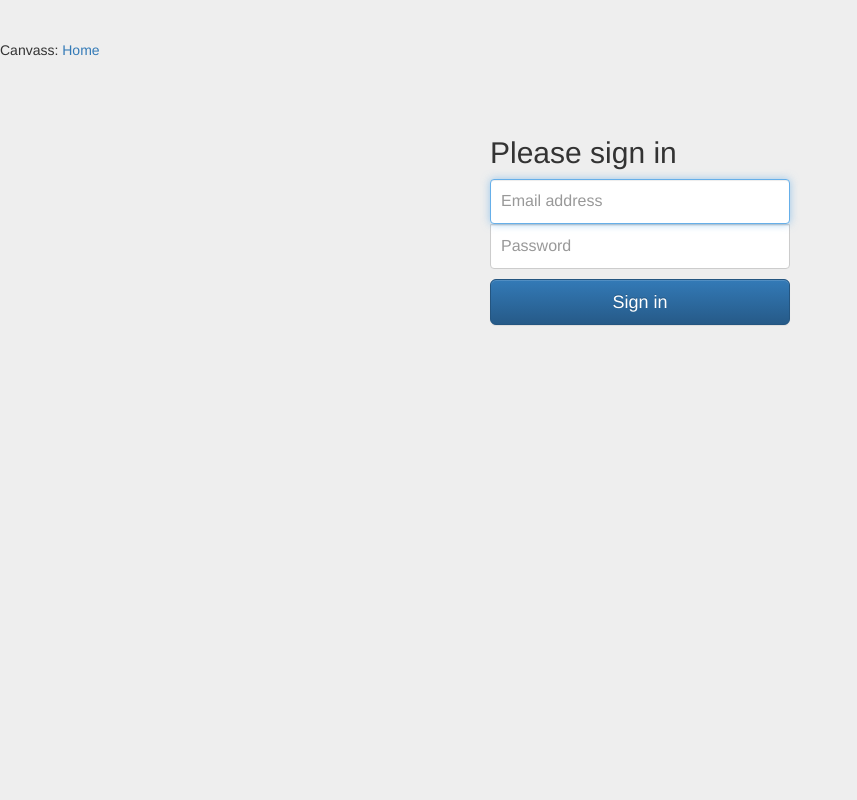
After one commit to chrishaid/canvass, a Flask app: page /login in a window 1280 px wide. The commit adds this page. Shown: the whole page, without its empty margins (0-857 px from the left). Run offline with Flask 2, Linux system fonts and the light colour scheme; parts of the project's set-up code (start-up, migrations or seed data) failed here and were passed over; some libraries are stand-ins or nearby versions.

Commit message:
added login protectoin

```diff
--- a/web/app.py
+++ b/web/app.py
@@ -3,10 +3,12 @@ import csv
 import datetime
 from peewee import *
 from flask import Flask
-from flask import render_template
-from flask.ext.admin import Admin
+from flask import render_template, flash, redirect, url_for, session, request
+from flask.ext.admin import Admin, BaseView
 from flask.ext.admin.contrib.peewee import ModelView
 from playhouse.csv_utils import load_csv
+from flask.ext.login import LoginManager, login_user , logout_user , current_user , login_required
+from flask_wtf import Form
 
 app = Flask(__name__)
 app.config['SECRET_KEY'] = '123456790'
@@ -57,7 +59,11 @@ class Contact(BaseModel):
 	type = CharField()
 	cohort = CharField()
 	community_area = CharField()
-	rz = CharField()
+	recruiting_zone = CharField()
+
+	def __unicode__(self):
+		return  '%s, %s: %s' % (self.last_name, self.first_name, self.address)
+
 
 class User(BaseModel):
 	"""User table and class"""
@@ -68,6 +74,35 @@ class User(BaseModel):
 	active = BooleanField(default = True)
 	admin = BooleanField(default = False)
 
+	class Meta:
+		order_by = ('username',)
+
+	def __unicode__(self):
+		return self.username
+
+	def is_active(self):
+		"""True, as all users are active."""
+		return True
+
+	def get_id(self):
+		"""Return the email address to satisfy Flask-Login's requirements."""
+		return unicode(self.userid)
+
+	def is_authenticated(self):
+		"""Return True if the user is authenticated."""
+		return True
+
+	def is_active(self):
+		"""Return True if the user is authenticated."""
+		return self.active
+
+	def is_anonymous(self):
+		"""False, as anonymous users aren't supported."""
+		return False
+
+	def is_admin(self):
+		return self.admin
+
 class Comment(BaseModel):
 	"""Comment for contacts from users"""
 	user = ForeignKeyField(User, related_name='comments')
@@ -75,11 +110,34 @@ class Comment(BaseModel):
 	comment = CharField()
 	timestamp = DateTimeField(default = datetime.datetime.now)
 
+	class Meta:
+		order_by = ('timestamp', 'user',)
+
+class RecruitingZone(BaseModel):
+	"""Recruiting Zone list"""
+	id = PrimaryKeyField(unique = True)
+	recruiting_zone = CharField(unique = True)
+
+	def __unicode__(self):
+		return self.recruiting_zone
+
+class UserRZ(BaseModel):
+	id = PrimaryKeyField(unique = True)
+	recruiting_zone = ForeignKeyField(RecruitingZone)
+	user = ForeignKeyField(User)
+
+	class Meta:
+		def __unicode__(self):
+			return self.recruiting_zone
+
+
+
+
 
 def create_tables():
 	"""Create tables in postgresql db from model and import contact adresses"""
 	db.connect()
-	db.create_tables([Contact, User, Comment])
+	db.create_tables([Contact, User, Comment, RecruitingZone, UserRZ])
 
 	# populate contact table
 	csv_path = './static/combined_addresses.csv'
@@ -93,16 +151,22 @@ def create_tables():
 					active = True,
 					admin = True)
 
-#############
-# Load Data #
-#############
+	# get dis(ticnt recruiting_zones from Contact and insurt into RecruitngZone table
+	rz_qry = (RecruitingZone
+		.insert_from(
+			fields=[RecruitingZone.recruiting_zone],
+			query = Contact.select(Contact.recruiting_zone).distinct().order_by(Contact.recruiting_zone))
+		.execute())
 
 all_contacts = Contact.select()
+
+# Need to add my_contacts for logged in user
 
 ############
 # App     ##
 ############
 @app.route("/")
+@login_required
 def index():
     return render_template('index.html',
            object_list=all_contacts
@@ -112,19 +176,92 @@ def index():
 ############
 # Admin   ##
 ############
-#def UserAdmin(ModelView):
-#	inline_models = (User,)
+
+class MyModelView(ModelView):
+	"""Extends ModelView to use Flask-Login"""
+	def is_accessible(self):
+		if not current_user.is_active() or not current_user.is_authenticated():
+			return False
+
+		if current_user.is_admin():
+			return True
+
+		return False
+
+	def _handle_view(self, name, **kwargs):
+		""" Overide built-in _handl_view to redirect users when view not accessible"""
+		if not self.is_accessible():
+			if current_user.is_authenticated():
+			# permission denied
+				abort(403)
+			else:
+				# login
+				return redirect(url_for('login', next=request.url))
+
+
+
+#def CommentsAdmin(ModelView):
+#	inline_models = (Contact)
+
 
 admin = Admin(app)
-admin.add_view(ModelView(User))
-admin.add_view(ModelView(Contact))
+admin.add_view(MyModelView(User))
+admin.add_view(MyModelView(RecruitingZone))
+admin.add_view(MyModelView(UserRZ))
+admin.add_view(MyModelView(Contact))
+admin.add_view(MyModelView(Comment))
 
 
-#@app.route('/<number>/')
-#def detail(number):
-#    return render_template('detail.html',
-#        object=csv_dict[number],
-#    )
+############
+# Login   ##
+############
+
+
+
+
+login_manager = LoginManager()
+login_manager.init_app(app)
+login_manager.login_view = 'login'
+
+@login_manager.user_loader
+def load_user(userid):
+    return User.get(userid=userid)
+
+@app.route('/login',methods=['GET','POST'])
+def login():
+    if request.method == 'GET':
+        return render_template('login.html')
+    username = request.form['username']
+    password = request.form['password']
+    registered_user = None
+    try:
+    	registered_user = User.get(User.username == username, User.password == password)
+    except:
+    	registered_user = None
+
+    if registered_user is None:
+        flash('Username or Password is invalid' , 'error')
+        return redirect(url_for('login'))
+
+    else:
+    	login_user(registered_user)
+
+    	flash('Logged in successfully')
+
+    	return redirect(request.args.get("next") or url_for('index'))
+
+
+
+
+
+
+
+@app.route("/logout")
+@login_required
+def logout():
+    logout_user()
+    return redirect('login')
+
 
 if __name__ == '__main__':
 	try:
--- a/web/requirements.txt
+++ b/web/requirements.txt
@@ -13,3 +13,5 @@ six
 psycopg2
 flask-admin
 flask-login
+flask_wtf
+WTForms
--- /dev/null
+++ b/web/static/css/signin.css
@@ -0,0 +1,40 @@
+body {
+  padding-top: 40px;
+  padding-bottom: 40px;
+  background-color: #eee;
+}
+
+.form-signin {
+  max-width: 330px;
+  padding: 15px;
+  margin: 0 auto;
+}
+.form-signin .form-signin-heading,
+.form-signin .checkbox {
+  margin-bottom: 10px;
+}
+.form-signin .checkbox {
+  font-weight: normal;
+}
+.form-signin .form-control {
+  position: relative;
+  height: auto;
+  -webkit-box-sizing: border-box;
+     -moz-box-sizing: border-box;
+          box-sizing: border-box;
+  padding: 10px;
+  font-size: 16px;
+}
+.form-signin .form-control:focus {
+  z-index: 2;
+}
+.form-signin input[type="email"] {
+  margin-bottom: -1px;
+  border-bottom-right-radius: 0;
+  border-bottom-left-radius: 0;
+}
+.form-signin input[type="password"] {
+  margin-bottom: 10px;
+  border-top-left-radius: 0;
+  border-top-right-radius: 0;
+}
--- /dev/null
+++ b/web/templates/base.html
@@ -0,0 +1,18 @@
+<html>
+  <head>
+    <title>Canvass</title>
+    <!-- Latest compiled and minified CSS -->
+    <link rel="stylesheet" href="https://maxcdn.bootstrapcdn.com/bootstrap/3.3.4/css/bootstrap.min.css">
+
+    <!-- Optional theme -->
+    <link rel="stylesheet" href="https://maxcdn.bootstrapcdn.com/bootstrap/3.3.4/css/bootstrap-theme.min.css">
+    <!-- Latest compiled and minified JavaScript -->
+    <script src="https://maxcdn.bootstrapcdn.com/bootstrap/3.3.4/js/bootstrap.min.js"></script>
+  </head>
+  <body>
+    <div>Canvass: <a href="/index">Home</a></div>
+    <hr>
+    {% block content %}{% endblock %}
+
+  </body>
+</html>
--- a/web/templates/index.html
+++ b/web/templates/index.html
@@ -54,8 +54,8 @@
                 {
                   "type": "Feature",
                   "properties": {
-                    "first_name": "{{ obj.first}}",
-		    "last_name": "{{ obj.last}} ",
+                    "first_name": "{{ obj.first_name}}",
+		    "last_name": "{{ obj.last_name}} ",
                     "address": "{{ obj.address }}",
                     "type": "{{ obj.type }}"
                   },
--- /dev/null
+++ b/web/templates/login.html
@@ -0,0 +1,45 @@
+{% extends "base.html" %}
+{% block content %}
+    <!-- Custom styles for this template -->
+    <link href="static/css/signin.css" rel="stylesheet">
+
+    <div class="container">
+
+      <form class="form-signin" action"" method=post>
+        <h2 class="form-signin-heading">Please sign in</h2>
+        <label for="username" class="sr-only">Email address</label>
+        <input type="text" id="username" name="username" class="form-control" placeholder="Email address" required autofocus>
+        <label for="password" class="sr-only">Password</label>
+        <input type="password" id="password" name="password" class="form-control" placeholder="Password" required>
+        <div class="checkbox">
+         <!-- <label>
+            <input type="checkbox" value="remember-me"> Remember me
+          </label>
+        </div> -->
+        <button class="btn btn-lg btn-primary btn-block" type="submit">Sign in</button>
+      </form>
+
+    </div> <!-- /container -->
+<!--  <form action="" method=post class="form-horizontal">
+    <h2>Signin to FlaskLogin(Todo) Application </h2>
+    <div class="control-group">
+        <div class="controls">
+          <input type="text" id="username" name="username" class="input-xlarge"
+            placeholder="Enter Username" required>
+        </div>
+    </div>
+
+    <div class="control-group">
+        <div class="controls">
+          <input type="password" id="password" name="password" class="input-xlarge"
+            placeholder="Enter Password" required>
+        </div>
+    </div>
+
+    <div class="control-group">
+        <div class="controls">
+          <button type="submit" class="btn btn-success">Signin</button>
+        </div>
+    </div>
+  </form> -->
+{% endblock %}
```
